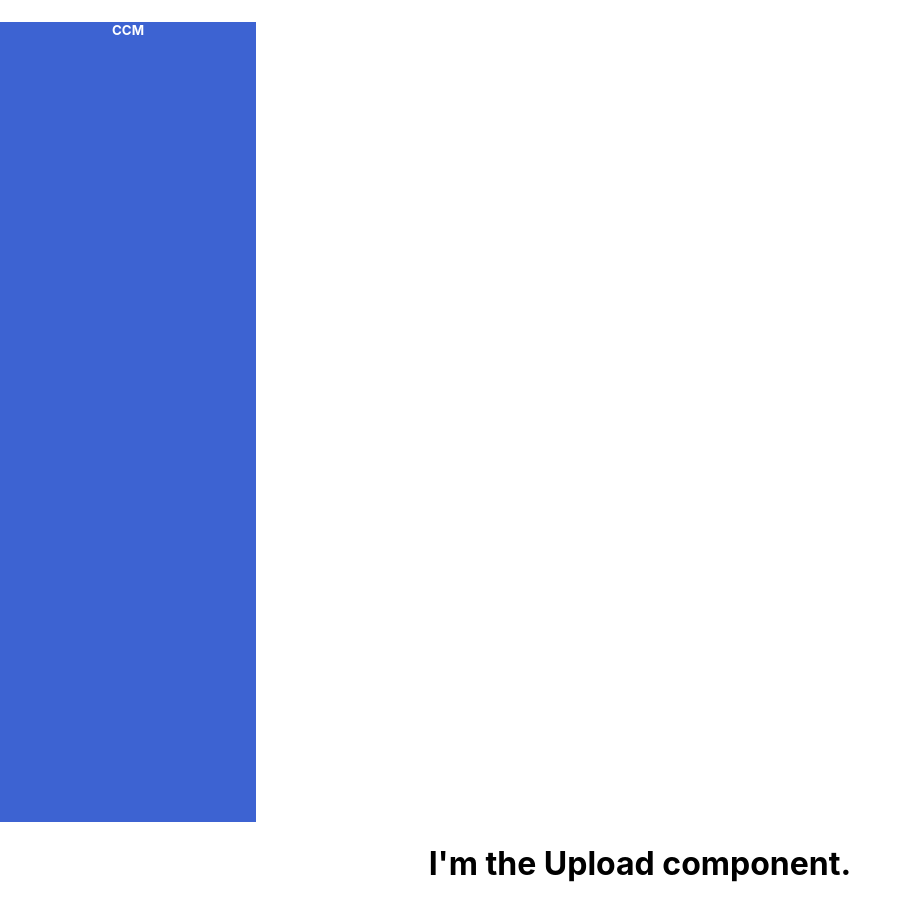
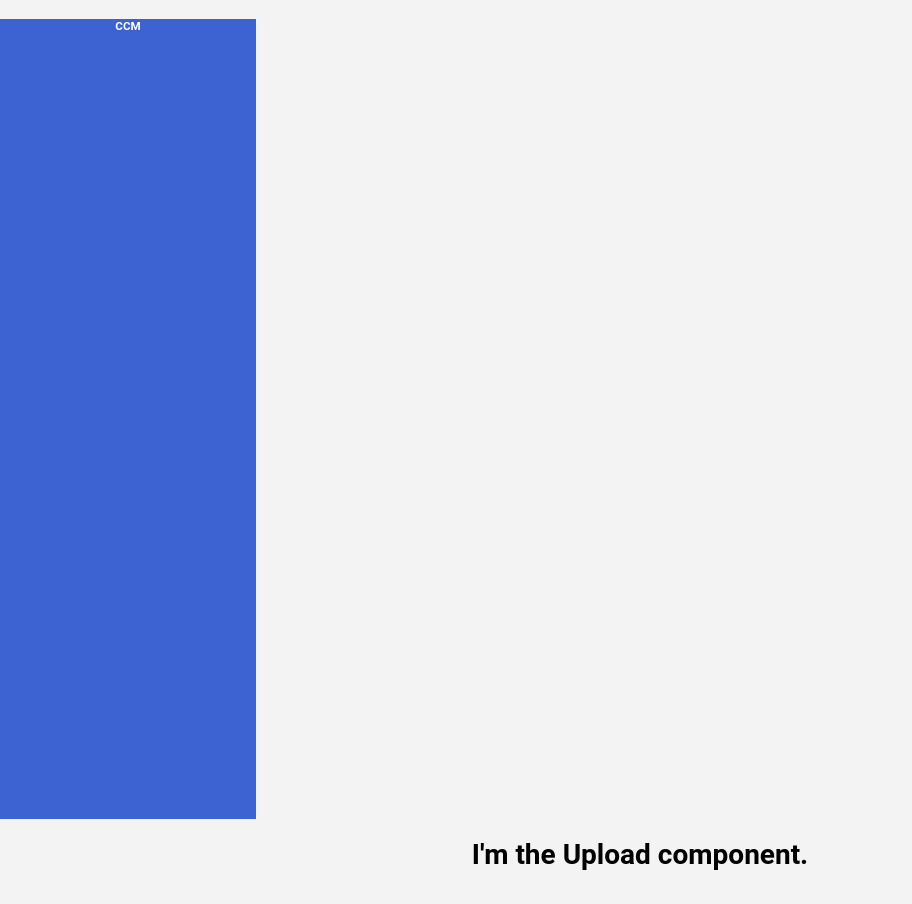
Before and after one commit to naveedaheer/react-json-template-config-app, a React (Create React App) app: page / in a window 1280 px wide. Shown: the whole page, without its empty margins (0-912 px from the left). After the commit the page ends 871 px from the top, so only its background shows below. Built offline with nearby package versions, Linux system fonts and the light colour scheme.

Commit message:
Added global style for html and body

```diff
--- a/src/App.css
+++ b/src/App.css
@@ -1,8 +1,11 @@
 .App {
   text-align: center;
 }
-
-.App-logo {
+html,body {
+  height: 100%; margin: 0px; padding: 0px;background-color: #f3f3f3 !important;
+ font-family: 'Roboto', sans-serif; 	font-size: 14px !important;
+  }
+/* .App-logo {
   height: 40vmin;
   pointer-events: none;
 }
@@ -35,4 +38,4 @@
   to {
     transform: rotate(360deg);
   }
-}
+} */
```
